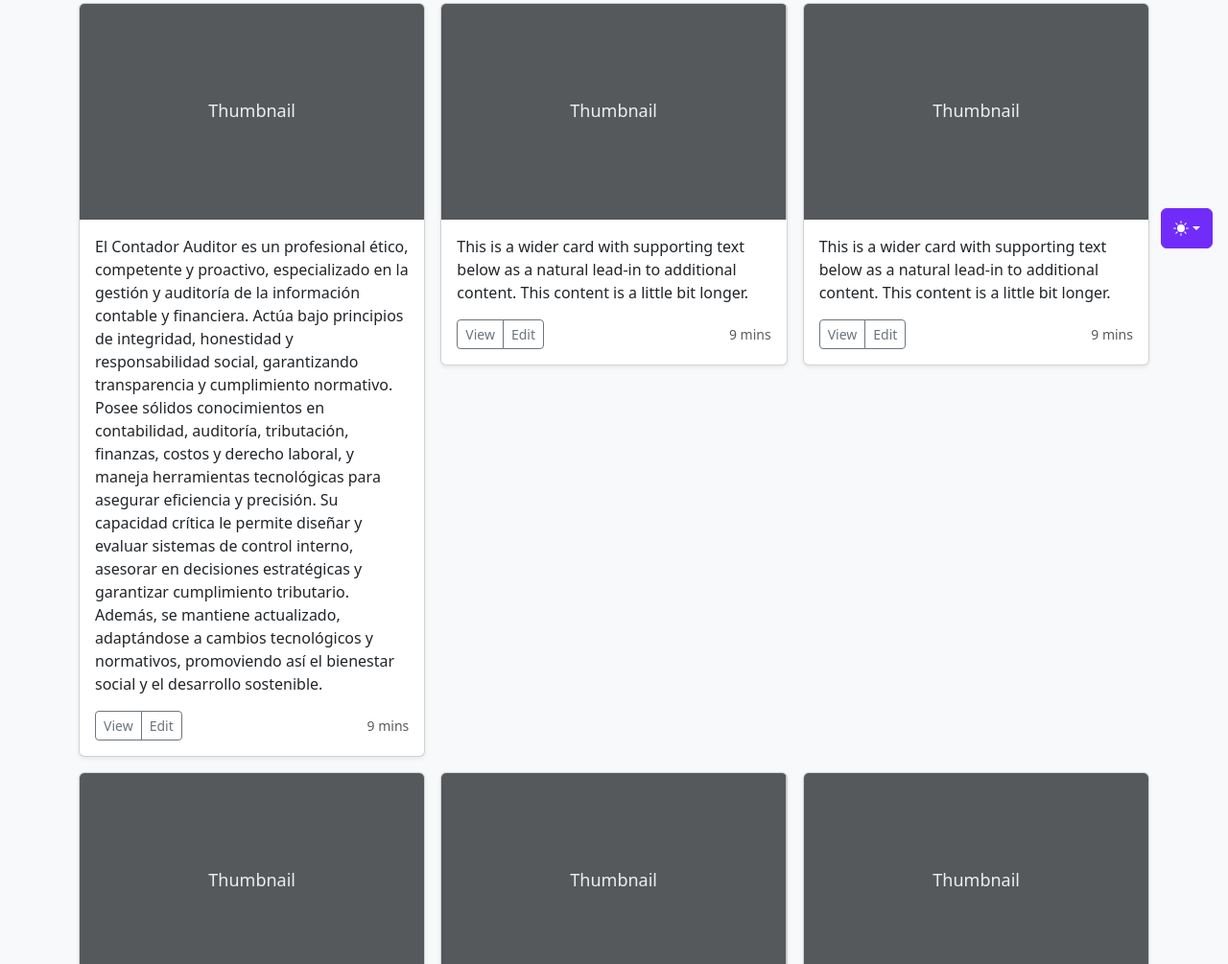
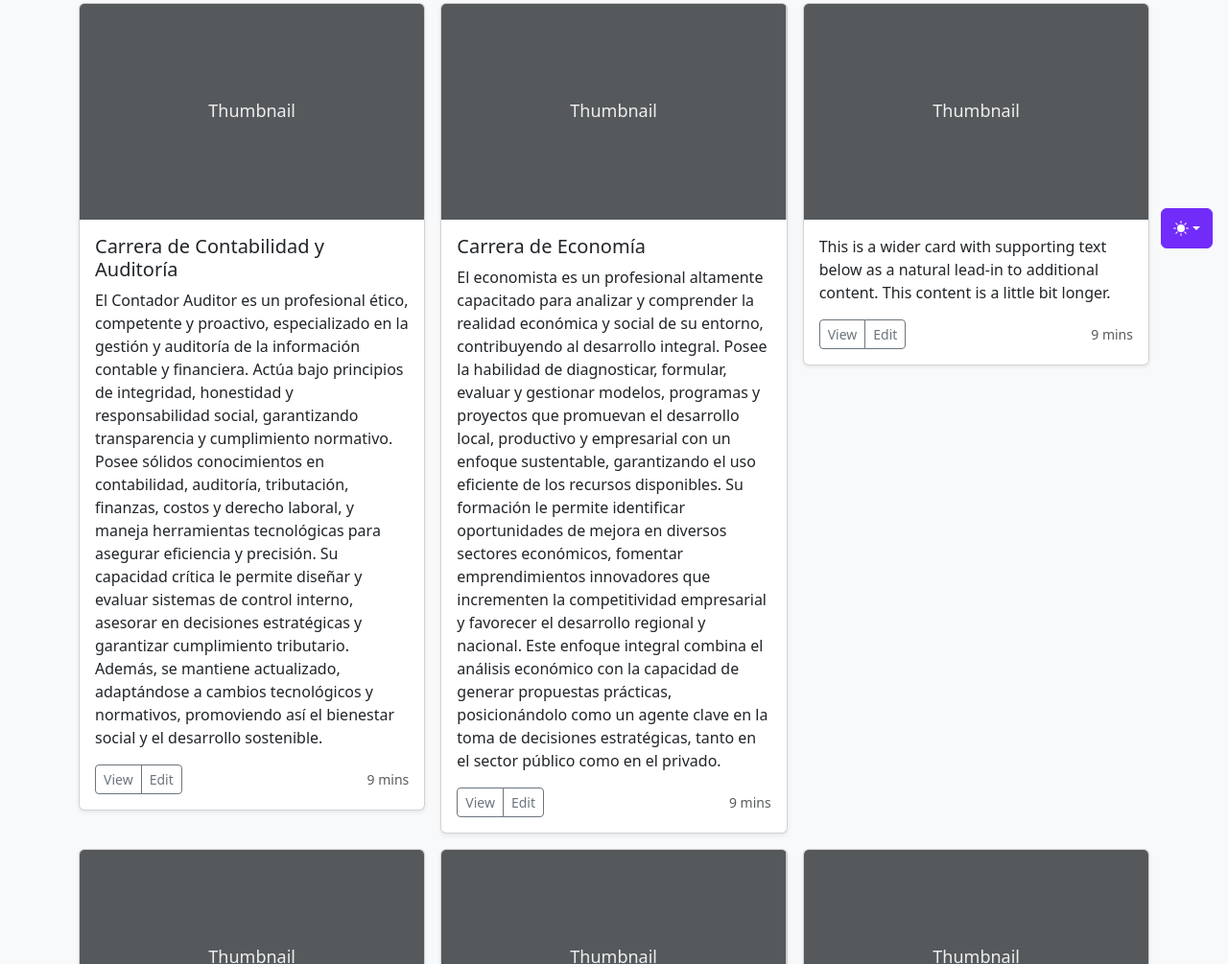
Before and after one commit to kiramman-mp3/RepasoManejo, a plain HTML site: page index.html in a window 1280 px wide. Shown: the part 525-1530 px from the top of the page at 96% size. Drawn offline with Linux system fonts and the light colour scheme.

Commit message:
Se agregó el título y el perfil profesionarl de la carrera de Economía

```diff
--- a/index.html
+++ b/index.html
@@ -220,6 +220,7 @@
           <div class="card shadow-sm">
             <svg class="bd-placeholder-img card-img-top" width="100%" height="225" xmlns="http://www.w3.org/2000/svg" role="img" aria-label="Placeholder: Thumbnail" preserveAspectRatio="xMidYMid slice"><title>Placeholder</title><rect width="100%" height="100%" fill="#55595c"/><text x="50%" y="50%" fill="#eceeef" dy=".3em">Thumbnail</text></svg>
             <div class="card-body">
+              <h5 class="card-title">Carrera de Contabilidad y Auditoría</h5>
               <p class="card-text">El Contador Auditor es un profesional ético, competente y proactivo, especializado en la gestión y auditoría de la información contable y financiera. Actúa bajo principios de integridad, honestidad y responsabilidad social, garantizando transparencia y cumplimiento normativo. Posee sólidos conocimientos en contabilidad, auditoría, tributación, finanzas, costos y derecho laboral, y maneja herramientas tecnológicas para asegurar eficiencia y precisión. Su capacidad crítica le permite diseñar y evaluar sistemas de control interno, asesorar en decisiones estratégicas y garantizar cumplimiento tributario. Además, se mantiene actualizado, adaptándose a cambios tecnológicos y normativos, promoviendo así el bienestar social y el desarrollo sostenible.</p>
               <div class="d-flex justify-content-between align-items-center">
                 <div class="btn-group">
@@ -235,7 +236,8 @@
           <div class="card shadow-sm">
             <svg class="bd-placeholder-img card-img-top" width="100%" height="225" xmlns="http://www.w3.org/2000/svg" role="img" aria-label="Placeholder: Thumbnail" preserveAspectRatio="xMidYMid slice"><title>Placeholder</title><rect width="100%" height="100%" fill="#55595c"/><text x="50%" y="50%" fill="#eceeef" dy=".3em">Thumbnail</text></svg>
             <div class="card-body">
-              <p class="card-text">This is a wider card with supporting text below as a natural lead-in to additional content. This content is a little bit longer.</p>
+              <h5 class="card-title">Carrera de Economía</h5>
+              <p class="card-text">El economista es un profesional altamente capacitado para analizar y comprender la realidad económica y social de su entorno, contribuyendo al desarrollo integral. Posee la habilidad de diagnosticar, formular, evaluar y gestionar modelos, programas y proyectos que promuevan el desarrollo local, productivo y empresarial con un enfoque sustentable, garantizando el uso eficiente de los recursos disponibles. Su formación le permite identificar oportunidades de mejora en diversos sectores económicos, fomentar emprendimientos innovadores que incrementen la competitividad empresarial y favorecer el desarrollo regional y nacional. Este enfoque integral combina el análisis económico con la capacidad de generar propuestas prácticas, posicionándolo como un agente clave en la toma de decisiones estratégicas, tanto en el sector público como en el privado.</p>
               <div class="d-flex justify-content-between align-items-center">
                 <div class="btn-group">
                   <button type="button" class="btn btn-sm btn-outline-secondary">View</button>
```
